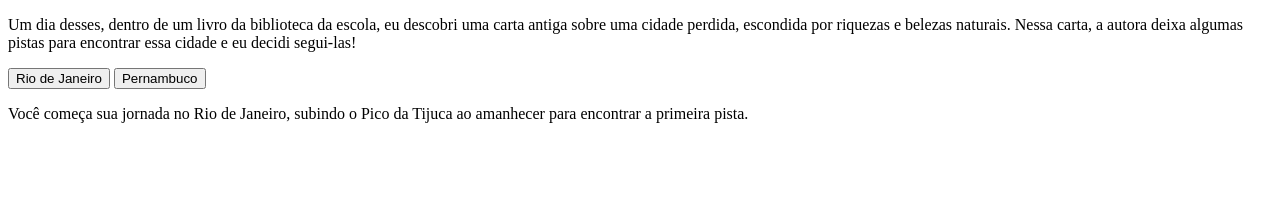
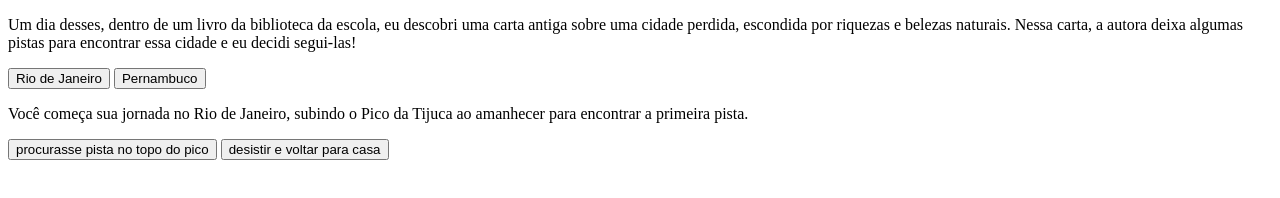
Before and after one commit to mprincival-rgb/aventura, a plain HTML site: page index.html in a window 1280 px wide. Drawn offline with Linux system fonts and the light colour scheme.

Commit message:
Add files via upload

```diff
--- a/index.html
+++ b/index.html
@@ -16,10 +16,12 @@
             </p>
             <button class="btn-proximo" data-proximo="1">Rio de Janeiro</button>
             <button class="btn-proximo" data-proximo="2">Pernambuco</button>
+        <div  class="passo" id="passo-0" >
         </div>
-        <div>
+        <div  class="passo" id="passo-1" >
             <p>Você começa sua jornada no Rio de Janeiro, subindo o Pico da Tijuca ao amanhecer para encontrar a primeira pista.</p>
-
+            <button class="btn-proximo" data-proximo="3">procurasse pista no topo do pico</button>
+            <button class="btn-proximo" data-proximo="4">desistir e voltar para casa</button>
 
         </div>
     </main>
```
